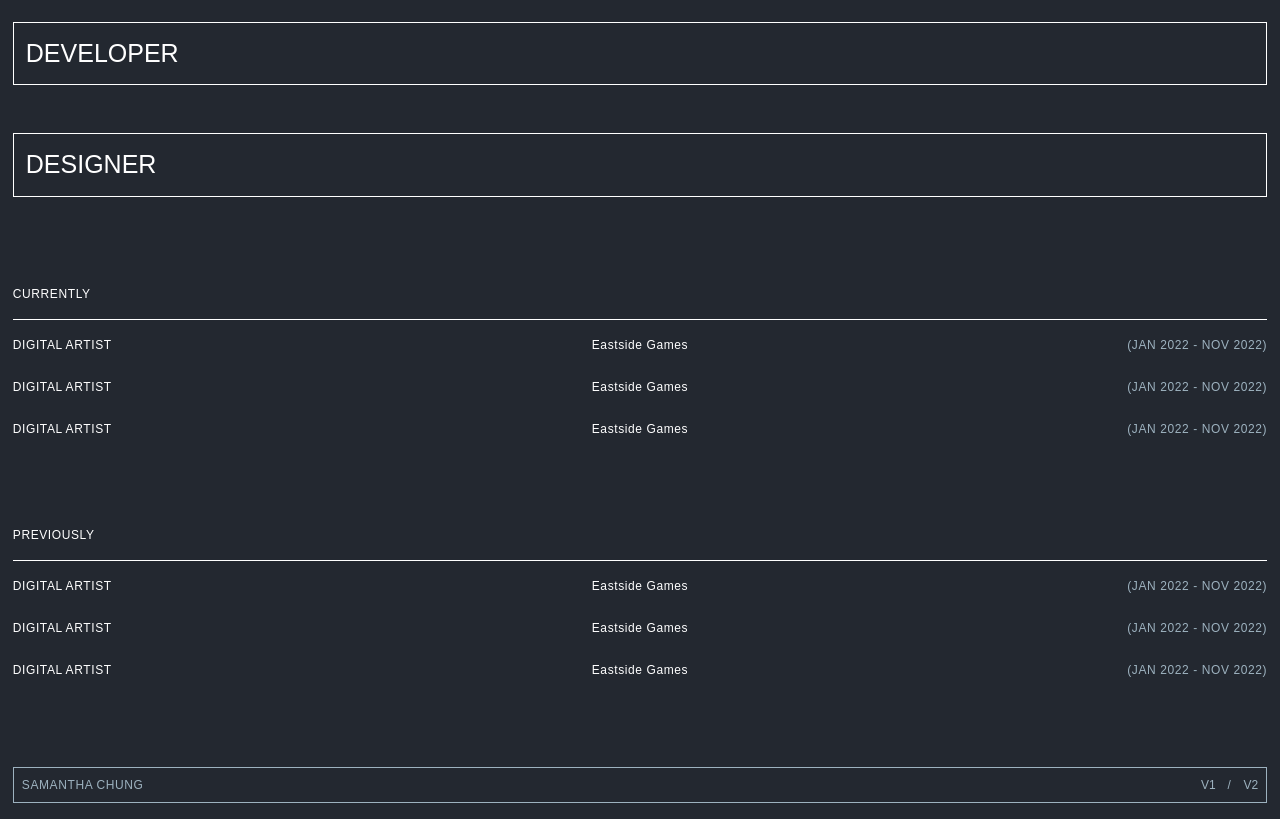
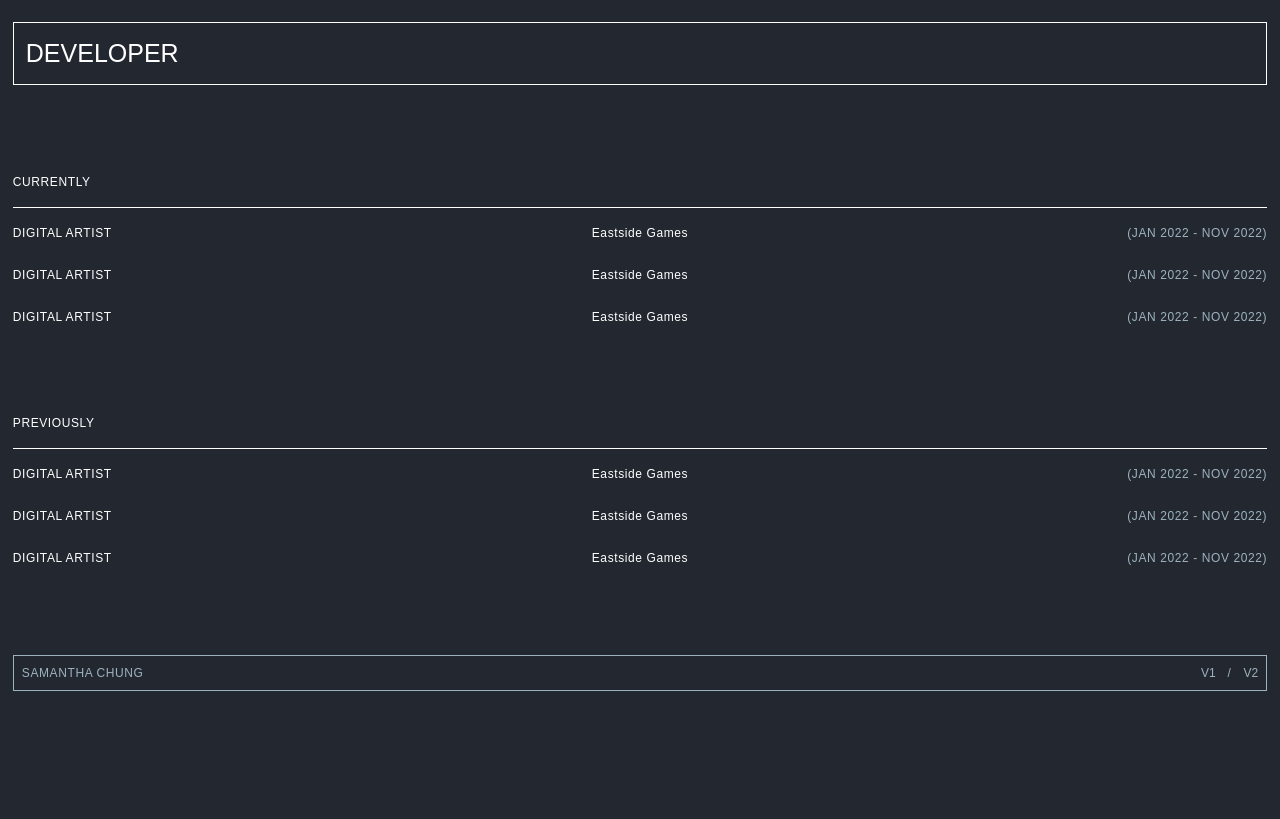
Before and after one commit to smchng/Porfolio_Dev, a Next.js app: page /about in a window 1280 px wide. Shown: the part 960-1779 px from the top of the page. After the commit the page ends 1667 px from the top, so only its background shows below. Built offline with nearby package versions, Linux system fonts and the light colour scheme; a web font is replaced by a local one.

Commit message:
about edit

```diff
--- a/pages/about.tsx
+++ b/pages/about.tsx
@@ -22,10 +22,10 @@ export default function About() {
       header: "DEVELOPER",
       text: "Specializes in motion gaphics and integrating animation Follow agile and scrum frameworks",
     },
-    {
-      header: "DESIGNER",
-      text: "Specializes in motion gaphics and integrating animation Follow agile and scrum frameworks",
-    },
+    // {
+    //   header: "DESIGNER",
+    //   text: "Specializes in motion gaphics and integrating animation Follow agile and scrum frameworks",
+    // },
   ];
 
   const expItems = [
```
